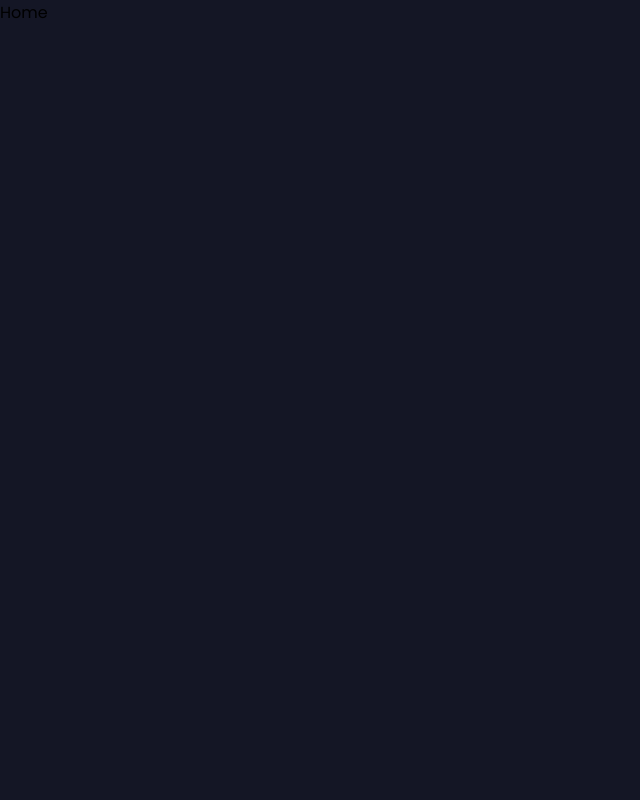
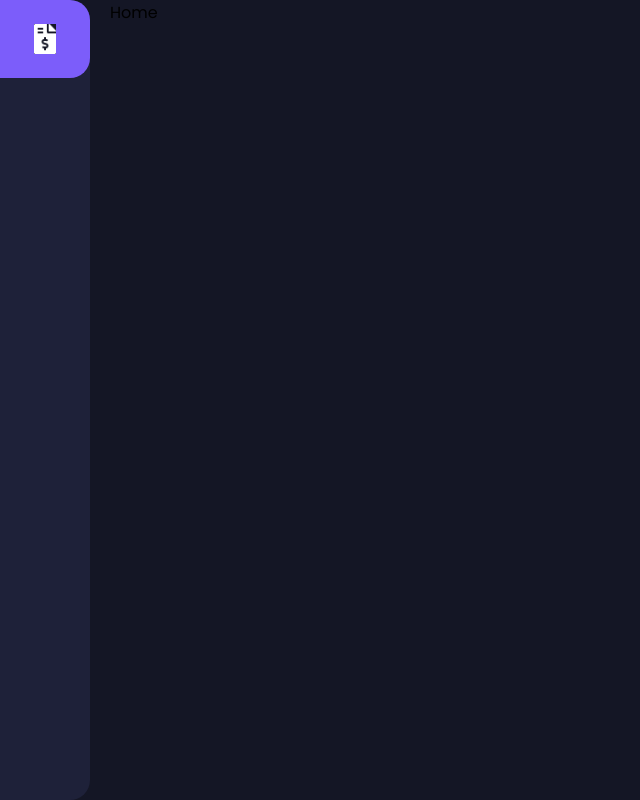
Before and after one commit to bohdanmoroziuk/invoice-app, a Vue app: page / in a window 1280 px wide. Shown: the whole page, without its empty margins (0-640 px from the left). Built offline with nearby package versions, Linux system fonts and the light colour scheme.

Commit message:
feat(app): add navigation

```diff
--- a/src/App.vue
+++ b/src/App.vue
@@ -1,9 +1,37 @@
 <template>
-  <router-view/>
+  <div class="app flex">
+    <navigation />
+    <div class="content flex flex-column">
+      <router-view />
+    </div>
+  </div>
 </template>
 
 <script>
+import Navigation from '@/components/Navigation.vue';
+
 export default {
   name: 'App',
+  components: {
+    Navigation,
+  },
 };
 </script>
+
+<style lang="scss" scoped>
+.app {
+  background-color: #141625;
+  min-height: 100vh;
+  flex-direction: column;
+
+  @media (min-width: 900px) {
+    flex-direction: row;
+  }
+
+  .content {
+    padding: 0 20px;
+    flex: 1;
+    position: relative;
+  }
+}
+</style>
--- /dev/null
+++ b/src/components/Navigation.vue
@@ -0,0 +1,48 @@
+<template>
+  <header class="header flex">
+    <div class="brand flex">
+      <img
+        class="logo"
+        src="@/assets/images/file-invoice-dollar-solid.png"
+        alt=""
+      />
+    </div>
+  </header>
+</template>
+
+<script>
+export default {
+  name: 'Navigation',
+};
+</script>
+
+<style lang="scss" scoped>
+.header {
+  z-index: 99;
+  flex-direction: row;
+  background-color: #1e2139;
+
+  @media (min-width: 900px) {
+    min-height: 100%;
+    min-width: 90px;
+    flex-direction: column;
+    border-radius: 0 20px 20px 0;
+  }
+
+  .brand {
+    border-radius: 0 20px 20px 0;
+    background-color: #7c5dfa;
+    justify-content: center;
+    padding: 24px;
+
+    @media (min-width: 900px) {
+      width: 100%;
+    }
+
+    .logo {
+      width: auto;
+      height: 30px;
+    }
+  }
+}
+</style>
```
